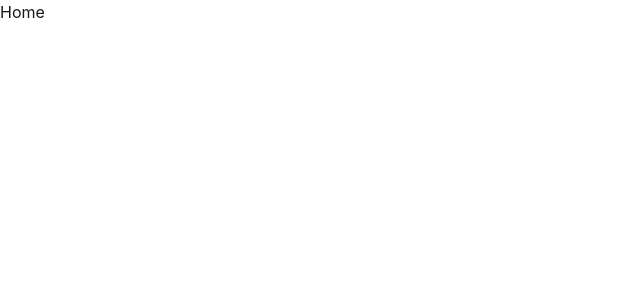
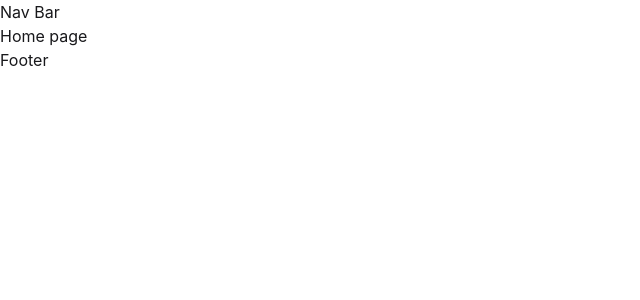
Before and after one commit to MaksumulEmon/PH-App-Store, a React (Vite) app: page / in a window 1280 px wide. Shown: the top 300 px of the page, without its empty margins (0-640 px from the left). Built offline with nearby package versions, Linux system fonts and the light colour scheme.

Commit message:
Initial Commit

```diff
--- /dev/null
+++ b/src/Layout/Rootlayout.jsx
@@ -0,0 +1,15 @@
+import React from 'react';
+import { Outlet } from 'react-router';
+
+const Rootlayout = () => {
+    return (
+        <div>
+            <h2>Nav Bar</h2>
+            <Outlet></Outlet>
+            <h2>Footer</h2>
+
+        </div>
+    );
+};
+
+export default Rootlayout;
--- a/src/main.jsx
+++ b/src/main.jsx
@@ -3,6 +3,7 @@ import { createRoot } from 'react-dom/client'
 import './index.css'
 import { RouterProvider } from 'react-router/dom';
 import { createBrowserRouter } from 'react-router';
+import Rootlayout from './Layout/Rootlayout';
 
 
 
@@ -10,7 +11,13 @@ import { createBrowserRouter } from 'react-router';
 const router = createBrowserRouter([
   {
     path: "/",
-    element: <div>Home</div>,
+
+    element: <Rootlayout />,
+    children: [
+      {
+        // path: "/homepage",
+          index:  true,
+        element: <h1>Home page</h1>
       },
       {
         path: "/apps",
@@ -20,6 +27,10 @@ const router = createBrowserRouter([
         path: "/emon",
         element: <h1>Emon Cst, 21 Age BD</h1>
       }
+    ],
+  },
+
+
 ]);
 
 createRoot(document.getElementById('root')).render(
```
Lines whose indentation alone changed are shown as unchanged.
